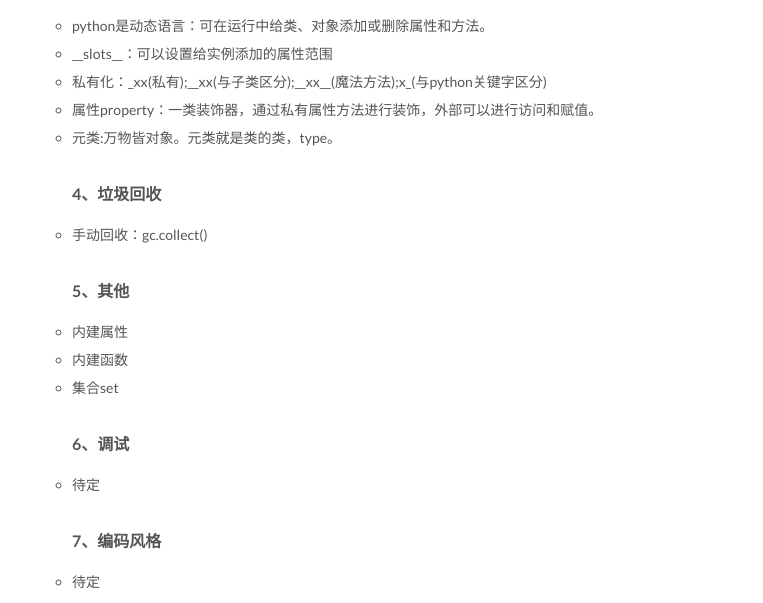
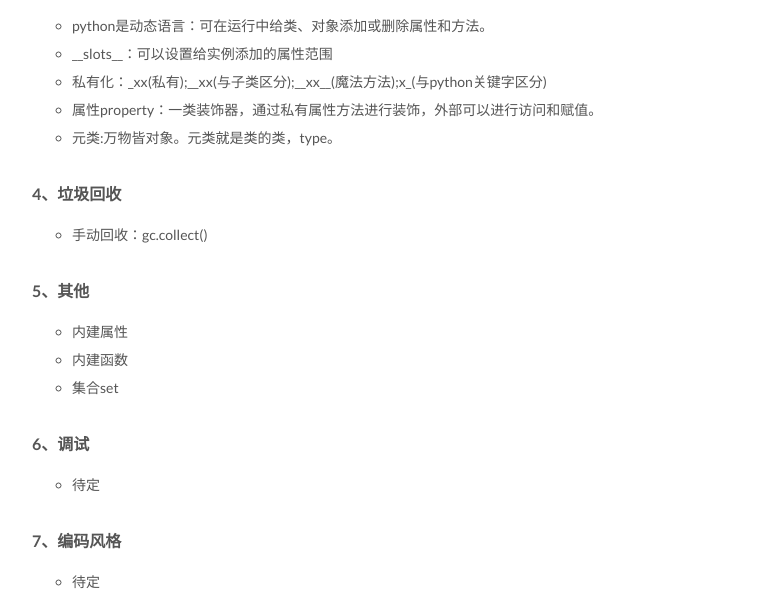
Before and after one commit to tonytonypeng/tonytonypeng.github.io, a plain HTML site: page 2017/08/29/python高级语法学习总结/index.html in a window 1280 px wide. Shown: the part 1781-2384 px from the top of the page, without its empty margins (98-861 px from the left). Drawn offline with Linux system fonts and the light colour scheme.

Commit message:
Site updated: 2017-08-29 22:28:48

```diff
--- a/2017/08/29/python高级语法学习总结/index.html
+++ b/2017/08/29/python高级语法学习总结/index.html
@@ -94,7 +94,7 @@
 <meta property="og:site_name" content="tonytonypeng">
 <meta property="og:description" content="高级语法包括有迭代器、生成器、面向对象进阶等，由于内容较多，这里不做长篇累述，相关代码可阅读我的github 1、高级语法 迭代器：iter()返回一个迭代器，next()函数遍历可迭代对象。适合已存储数据的对象。 生成器：列表生成器的中括号改为括号或包含yield关键字。适合动态生成数据的对象。 闭包：闭包：内部函数和外部函数的数据。修改外部变量可用nolocal声明、装饰器 语法糖@+闭包函数">
 <meta property="og:locale" content="chinese & Englishi">
-<meta property="og:updated_time" content="2017-08-29T14:25:30.712Z">
+<meta property="og:updated_time" content="2017-08-29T14:28:41.929Z">
 <meta name="twitter:card" content="summary">
 <meta name="twitter:title" content="Python 高级语法学习总结">
 <meta name="twitter:description" content="高级语法包括有迭代器、生成器、面向对象进阶等，由于内容较多，这里不做长篇累述，相关代码可阅读我的github 1、高级语法 迭代器：iter()返回一个迭代器，next()函数遍历可迭代对象。适合已存储数据的对象。 生成器：列表生成器的中括号改为括号或包含yield关键字。适合动态生成数据的对象。 闭包：闭包：内部函数和外部函数的数据。修改外部变量可用nolocal声明、装饰器 语法糖@+闭包函数">
@@ -352,12 +352,20 @@
 <li>__slots__：可以设置给实例添加的属性范围</li>
 <li>私有化：_xx(私有);__xx(与子类区分);__xx__(魔法方法);x_(与python关键字区分)</li>
 <li>属性property：一类装饰器，通过私有属性方法进行装饰，外部可以进行访问和赋值。</li>
-<li>元类:万物皆对象。元类就是类的类，type。<h4 id="4、垃圾回收"><a href="#4、垃圾回收" class="headerlink" title="4、垃圾回收"></a>4、垃圾回收</h4></li>
-<li>手动回收：gc.collect()<h4 id="5、其他"><a href="#5、其他" class="headerlink" title="5、其他"></a>5、其他</h4></li>
+<li>元类:万物皆对象。元类就是类的类，type。</li>
+</ul>
+<h4 id="4、垃圾回收"><a href="#4、垃圾回收" class="headerlink" title="4、垃圾回收"></a>4、垃圾回收</h4><ul>
+<li>手动回收：gc.collect()</li>
+</ul>
+<h4 id="5、其他"><a href="#5、其他" class="headerlink" title="5、其他"></a>5、其他</h4><ul>
 <li>内建属性</li>
 <li>内建函数</li>
-<li>集合set<h4 id="6、调试"><a href="#6、调试" class="headerlink" title="6、调试"></a>6、调试</h4></li>
-<li>待定<h4 id="7、编码风格"><a href="#7、编码风格" class="headerlink" title="7、编码风格"></a>7、编码风格</h4></li>
+<li>集合set</li>
+</ul>
+<h4 id="6、调试"><a href="#6、调试" class="headerlink" title="6、调试"></a>6、调试</h4><ul>
+<li>待定</li>
+</ul>
+<h4 id="7、编码风格"><a href="#7、编码风格" class="headerlink" title="7、编码风格"></a>7、编码风格</h4><ul>
 <li>待定</li>
 </ul>
 
```
Also changed, not shown: index.html (+12 -4 lines).
